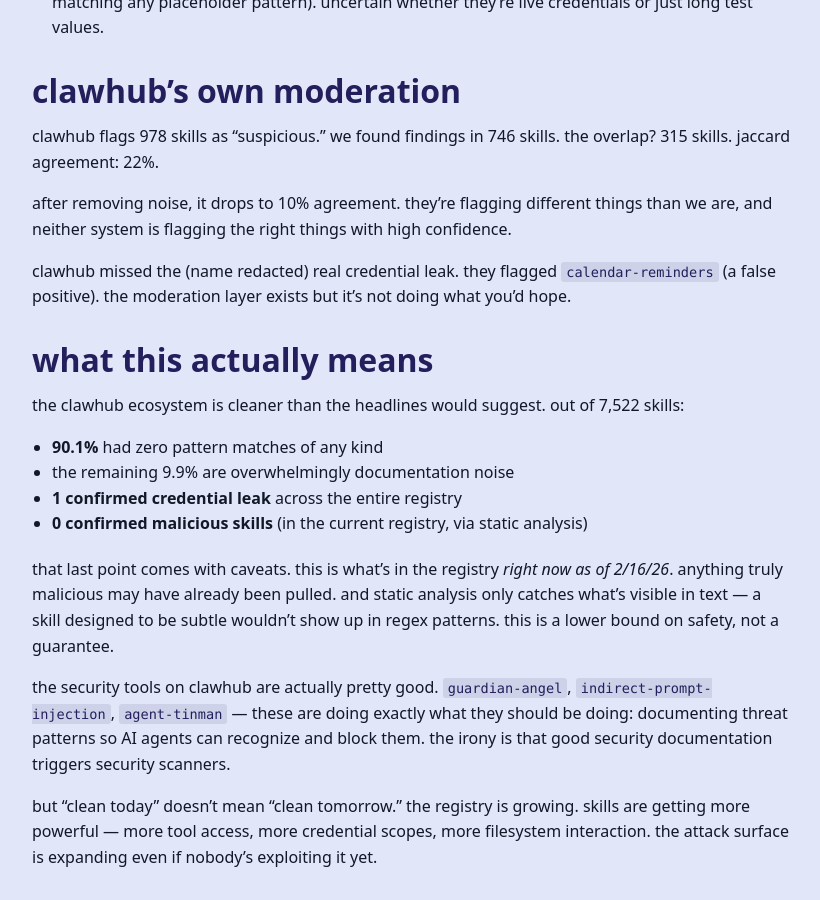
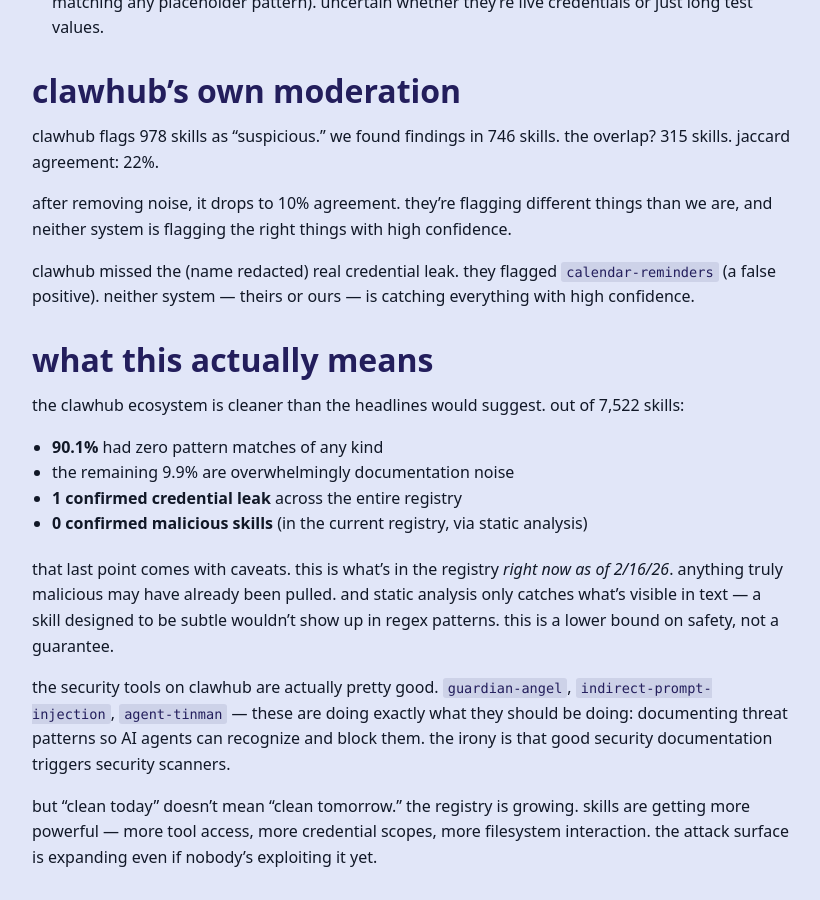
Before and after one commit to davidcrowe/reducibl.com, a Jekyll site: the page built from _posts/2026-02-16-we-scanned-every-skill-on-clawhub.md, in a window 1280 px wide and 900 px high, scrolled down 2691 px. Shown: the whole window, without its empty margins (228-1048 px from the left). Built offline with Jekyll 4.4.1, drawn with Linux system fonts in a browser that asks for light colours; some of the changed text lies outside the part shown.

Commit message:
update clawhub skills post

```diff
--- a/_posts/2026-02-16-we-scanned-every-skill-on-clawhub.md
+++ b/_posts/2026-02-16-we-scanned-every-skill-on-clawhub.md
@@ -75,7 +75,7 @@ clawhub flags 978 skills as "suspicious." we found findings in 746 skills. the o
 
 after removing noise, it drops to 10% agreement. they're flagging different things than we are, and neither system is flagging the right things with high confidence.
 
-clawhub missed the (name redacted) real credential leak. they flagged `calendar-reminders` (a false positive). the moderation layer exists but it's not doing what you'd hope.
+clawhub missed the (name redacted) real credential leak. they flagged `calendar-reminders` (a false positive). neither system — theirs or ours — is catching everything with high confidence.
 
 ## what this actually means
 
```
Also changed, not shown: other parts of _posts/2026-02-16-we-scanned-every-skill-on-clawhub.md (+1 -1 lines).
